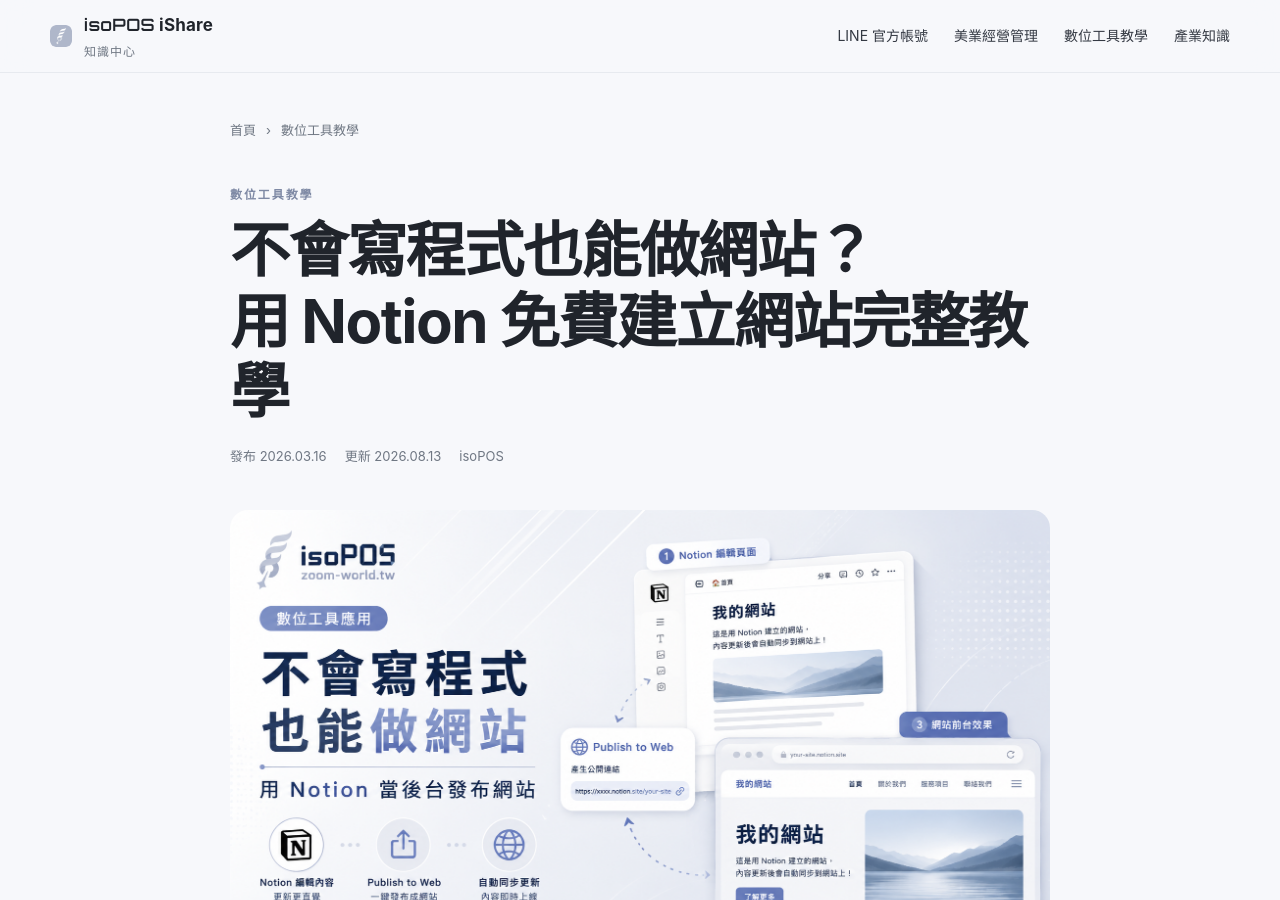
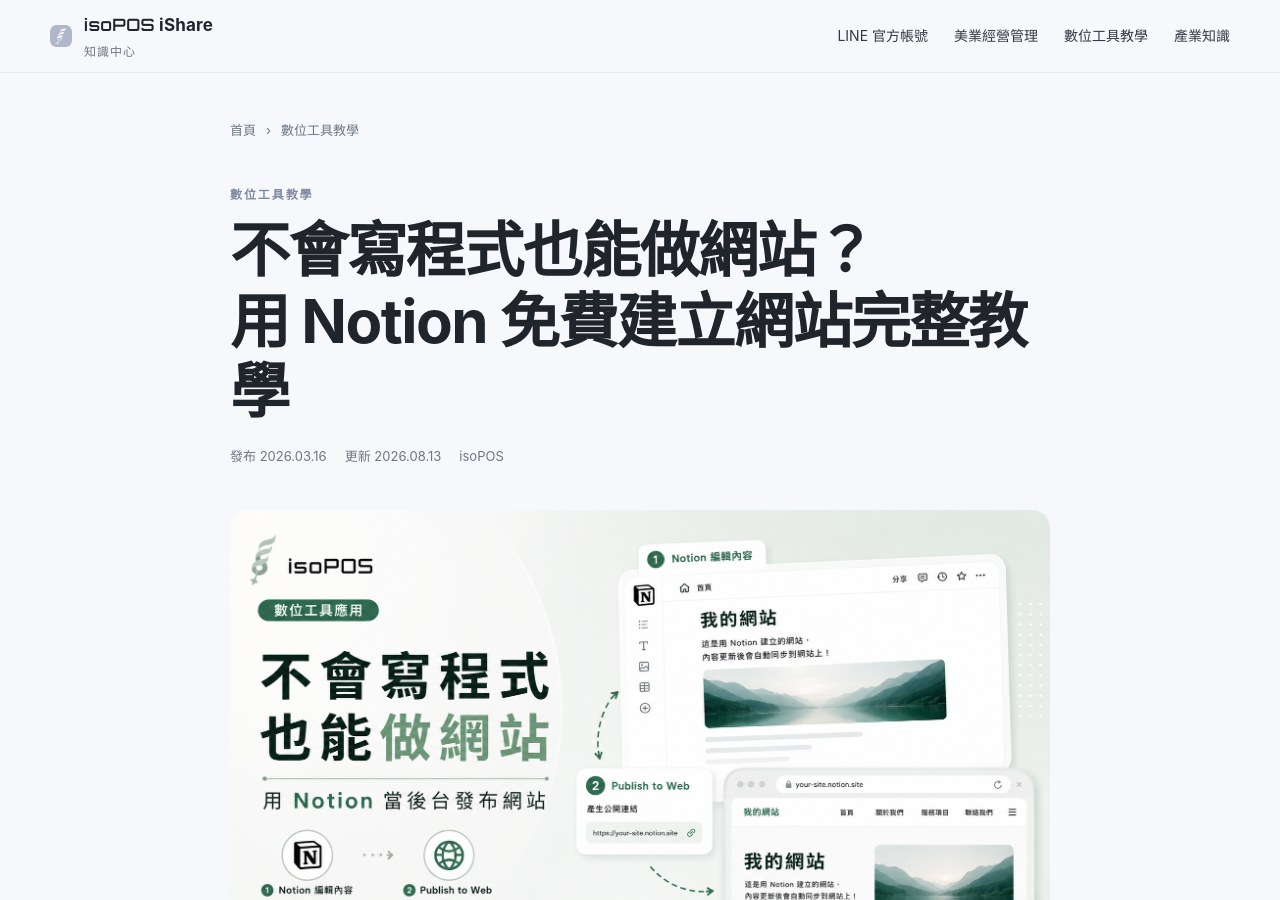
Before and after one commit to isopossoft/isoPOS-ishare, a Jekyll site: the page built from _posts/2026-08-13-build-website-with-notion.md, in a window 1280 px wide and 900 px high. Built offline with Jekyll 4.4.1, drawn with Linux system fonts in a browser that asks for light colours.

Commit message:
Update _posts/2026-08-13-build-website-with-notion.md (via Pages CMS)

```diff
--- a/_posts/2026-08-13-build-website-with-notion.md
+++ b/_posts/2026-08-13-build-website-with-notion.md
@@ -10,7 +10,7 @@
   - 數位工具
 date: 2026-03-16
 updated: 2026-08-13
-image: /assets/images/build-website-with-notion.png
+image: /assets/images/notion-1.png
 image_alt: Notion 免費建立網站完整教學封面
 author: isoPOS
 article_sections:
```
